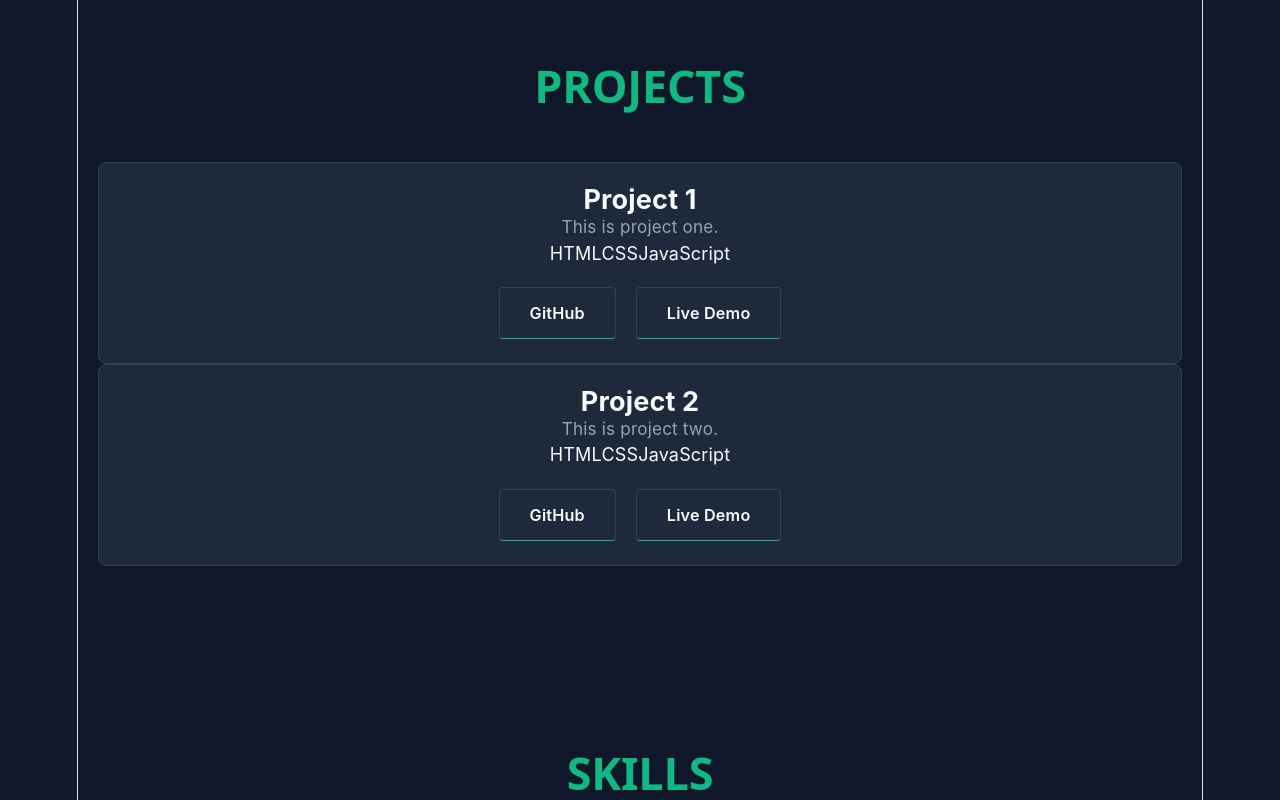
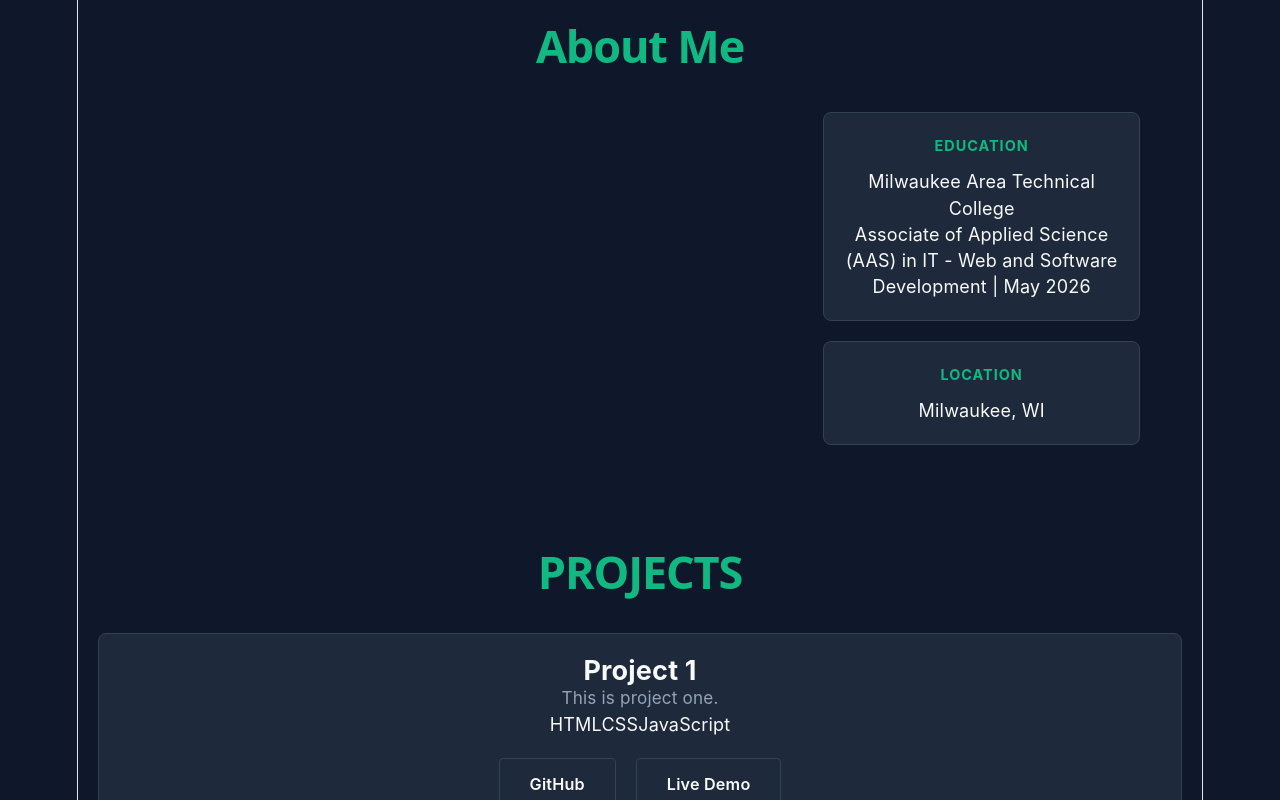
Before and after one commit to changr0/rickey-chang, a React (Vite) app: page / in a window 1280 px wide. Shown: the part 740-1540 px from the top of the page. Built offline with nearby package versions, Linux system fonts and the light colour scheme.

Commit message:
Add about

```diff
--- a/src/App.css
+++ b/src/App.css
@@ -15,3 +15,13 @@ main {
   gap: 40px; /* This creates a consistent vertical gap between Projects and Skills */
   background-color: #0f172a;
 }
+
+/* Global Section Title Styling */
+.section-title {
+  text-align: center;
+  font-size: 2.5rem;    /* This sets the exact same size for all sections */
+  color: #10b981;       /* Keeping your signature green color */
+  margin-bottom: 40px;  /* Consistent spacing below the title */
+  font-weight: 700;
+  letter-spacing: -0.025em;
+}
--- a/src/App.jsx
+++ b/src/App.jsx
@@ -1,4 +1,5 @@
 import Hero from './components/Hero';
+import About from './components/About';
 import Projects from './components/Projects';
 import Skills from './components/Skills';
 import './App.css';
@@ -8,8 +9,9 @@ function App() {
       <div className="App">
         <main>
           <Hero />
-            <Projects />
-            <Skills />
+          <About />
+          <Projects />
+          <Skills />
         </main>
       </div>
     );
--- /dev/null
+++ b/src/components/About.css
@@ -0,0 +1,63 @@
+.about-section {
+  background-color: #0f172a;
+  padding: 40px 20px;
+  color: #f8fafc;
+}
+
+.about-container {
+  max-width: 1000px;
+  margin: 0 auto;
+}
+
+.about-content {
+  display: flex;
+  gap: 50px;
+  align-items: center;
+  flex-wrap: wrap;
+}
+
+.about-text {
+  flex: 2;
+  min-width: 300px;
+}
+
+.about-text p {
+  font-size: 1.1rem;
+  line-height: 1.8;
+  color: #94a3b8;
+  margin-bottom: 20px;
+}
+
+.about-text b, .about-text strong {
+  color: #10b981;
+}
+
+.about-details {
+  flex: 1;
+  min-width: 250px;
+  display: flex;
+  flex-direction: column;
+  gap: 20px;
+}
+
+.detail-box {
+  background-color: #1e293b;
+  border: 1px solid #334155;
+  padding: 20px;
+  border-radius: 8px;
+  text-align: center;
+}
+
+.detail-box h4 {
+  color: #10b981;
+  margin-bottom: 10px;
+  text-transform: uppercase;
+  font-size: 0.8rem;
+  letter-spacing: 1px;
+}
+
+.detail-box p {
+  font-size: 1rem;
+  color: #f8fafc;
+  margin: 0;
+}
--- /dev/null
+++ b/src/components/About.jsx
@@ -0,0 +1,34 @@
+import './About.css';
+
+const About = () => {
+    return (
+        <section className = "about-section" id="about">
+            <div className = "about-container">
+                <h2 className = "section-title">About Me</h2>
+                <div className = "about-content">
+                    <div className = "about-text">
+                        <p>
+
+                        </p>
+                        <p>
+
+                        </p>
+                    </div>
+                    <div className = "about-details">
+                        <div className = "detail-box">
+                            <h4>Education</h4>
+                            <p>Milwaukee Area Technical College</p>
+                            <p>Associate of Applied Science (AAS) in IT - Web and Software Development | May 2026</p>
+                        </div>
+                        <div className = "detail-box">
+                            <h4>Location</h4>
+                            <p>Milwaukee, WI</p>
+                        </div>
+                    </div>
+                </div>
+            </div>
+        </section>
+    );
+};
+
+export default About;
--- a/src/components/Hero.css
+++ b/src/components/Hero.css
@@ -1,7 +1,7 @@
 .hero-container {
   background-color: #0f172a; /* Dark Navy */
   color: #f8fafc;
-  min-height: 80vh;
+  min-height: 50vh;
   display: flex;
   justify-content: center;
   align-items: center;
@@ -57,7 +57,7 @@
   font-weight: 600;
   text-decoration: none;
   transition: all 0.3s ease;
-  border: 1px solid #334155;
+  border: 1px solid #344256;
   color: #f8fafc;
 
 }
--- a/src/components/Projects.css
+++ b/src/components/Projects.css
@@ -1,14 +1,7 @@
 .projects-section {
   background-color: #0f172a; /* Matching your Hero background */
-  padding: 80px 20px;
+  padding: 20px 20px 40px 20px;
   color: #f8fafc;
-}
-
-.section-title {
-  text-align: center;
-  font-size: 2.5rem;
-  margin-bottom: 50px;
-  color: #10b981;
 }
 
 .projects-grid {
@@ -25,6 +18,12 @@
   border: 1px solid #334155;
   border-radius: 8px;
   padding: 24px;
+  /* Flexbox setup allows margin-top: auto to work on the links container */
+  display: flex;
+  flex-direction: column;
+  text-align: center; /* Centers the title and description text */
+  transform: translateY(-5px);
+  transition: transform 0.3s ease, border-color 0.3s ease;
 }
 
 .project-card h3 {
@@ -44,6 +43,7 @@
   flex-wrap: wrap;
   gap: 8px;
   margin: 20px 0;
+  justify-content: center;
 }
 
 .tech-tag {
@@ -68,7 +68,6 @@
   text-decoration: none;
   font-size: 0.9rem;
   font-weight: 600;
-  border-bottom: 1px solid #10b981;
 }
 
 .project-links a:hover {
--- a/src/components/Skills.css
+++ b/src/components/Skills.css
@@ -1,6 +1,6 @@
 .skills-section {
   background-color: #0f172a;
-  padding: 60px 20px;
+  padding: 40px 20px 80px 20px;
   color: #f8fafc;
 }
 
@@ -20,6 +20,11 @@
   border-radius: 12px;
   min-width: 250px;
   flex: 1;
+  transition: border-color 0.3s ease;
+}
+
+.skill-category:hover {
+  border-color: #334155;
 }
 
 .skill-category h3 {
@@ -36,19 +41,23 @@
   display: flex;
   flex-direction: column;
   gap: 12px;
+  margin-top: 15px;
 }
 
 .skill-item {
-  display: flex;
-  align-items: center;
-  gap: 10px;
-  font-size: 1.1rem;
   color: #cbd5e1;
+  padding: 6px 14px;
+  border-radius: 6px;
+  font-size: 0.95rem;
+  font-weight: 500;
+  border: 1px solid #344256;
+  transition: all 0.2s ease;
+  white-space: nowrap; /* Keeps single skills on one line */
 }
 
-.skill-dot {
-  height: 6px;
-  width: 6px;
-  background-color: #10b981;
-  border-radius: 50%;
+.skill-item:hover {
+  border-color: #10b981;
+  color: #10b981;
+  background-color: #10b9810d; /* Soft glowing green background */
+  transform: translateY(-1px);
 }
```
